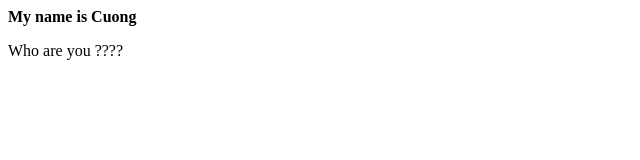
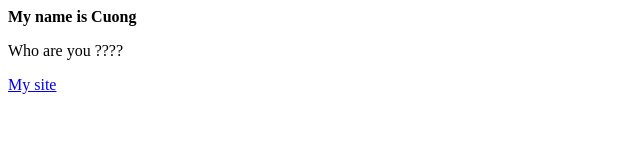
Before and after one commit to cuong02n/cuong02n.github.io, a plain HTML site: page index.html in a window 1280 px wide. Shown: the full height of the page, 0-640 px from the left. Drawn offline with Linux system fonts and the light colour scheme.

Commit message:
add hyperlink

```diff
--- a/index.html
+++ b/index.html
@@ -5,7 +5,9 @@
     <title>Cuong</title>
 </head>
 <body>
-    <strong>My name is Cuong<br></strong>
-    <p>Who are you ????</p>
+    <strong >My name is Cuong<br></strong>
+    <p>Who are you ????<br></p>
+    <a href="https://facebook.com">My site</a>
+
 </body>
 </html>
```
